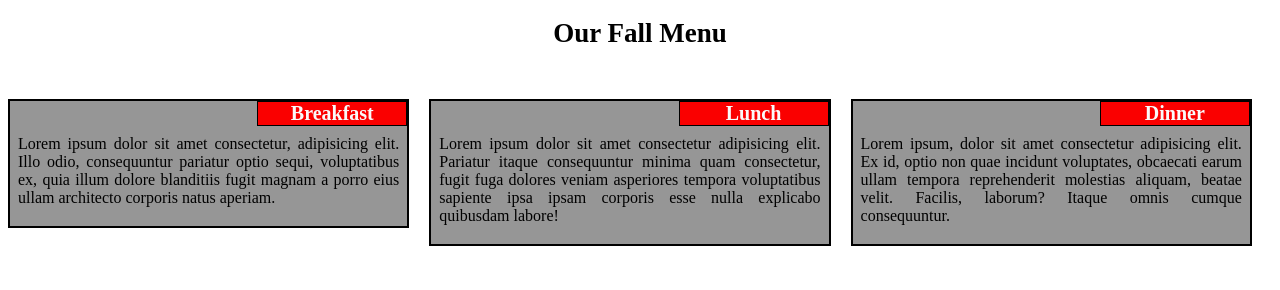
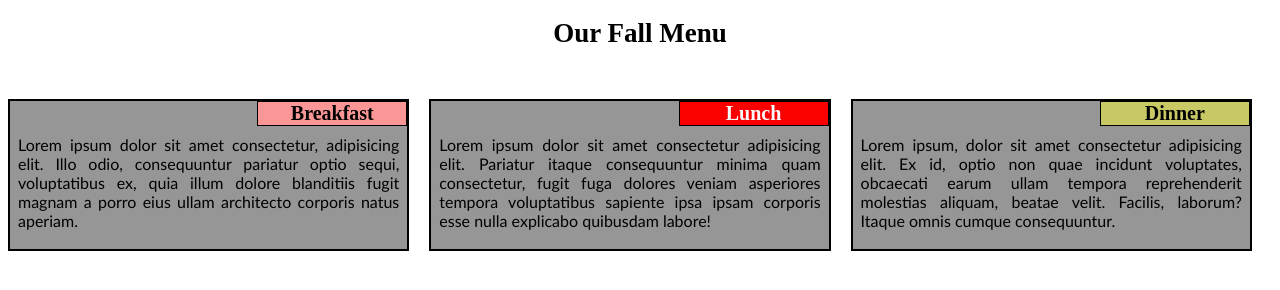
Before and after one commit to stelenchana01/Module2-Solution, a plain HTML site: page index.html in a window 1280 px wide. Drawn offline with Linux system fonts and the light colour scheme.

Commit message:
Final Solution

```diff
--- a/index.html
+++ b/index.html
@@ -11,7 +11,7 @@
 <body>
     <h1>Our Fall Menu</h1>
     <div class="row">
-        <div class="col-lg-4 col-md-6 sx-12">
+        <div class="col-lg-4 col-md-6 col-sm-12">
             <div class="section">
 
                 <span id="h2">Breakfast</span>
@@ -22,10 +22,10 @@
         </div>
     </div>
     <div class="row">
-        <div class="col-lg-4 col-md-6 sx-12">
+        <div class="col-lg-4 col-md-6 col-sm-12">
             <div class="section">
 
-                <span id="h2">Lunch</span>
+                <span id="h3">Lunch</span>
                 <p>Lorem ipsum dolor sit amet consectetur adipisicing elit. Pariatur itaque consequuntur minima quam
                     consectetur, fugit fuga dolores veniam asperiores tempora voluptatibus sapiente ipsa ipsam corporis
                     esse nulla explicabo quibusdam labore!</p>
@@ -33,10 +33,10 @@
         </div>
     </div>
     <div class="row">
-        <div class="col-lg-4 col-md-6 sx-12">
+        <div class="col-lg-4 col-md-6 col-sm-12">
             <div class="section">
 
-                <span id="h2">Dinner</span>
+                <span id="h4">Dinner</span>
                 <p>Lorem ipsum, dolor sit amet consectetur adipisicing elit. Ex id, optio non quae incidunt voluptates,
                     obcaecati earum ullam tempora reprehenderit molestias aliquam, beatae velit. Facilis, laborum?
                     Itaque omnis cumque consequuntur.</p>
--- a/module2-solution.css
+++ b/module2-solution.css
@@ -12,7 +12,7 @@
 
     p {
         padding: 15px 5px 0px 5px;
-        font-family: Georgia sans-serif;
+        font-family: 'Trebuchet MS', 'Lucida Sans Unicode', 'Lucida Grande', 'Lucida Sans', Arial, sans-serif;
         font-size: 16px;
         position: relative;
     }
@@ -36,15 +36,15 @@
         float: right; top :0; right: 0; margin: 0;
         position: absolute;
     }
-    #h1 {
+    #h2 {
         background-color: rgb(250, 150, 150);
         color: rgb(0, 0, 0);
     }
-    #h2 {
+    #h3 {
         background-color: rgb(250, 0, 0);
         color: rgb(250, 250, 250);
     }
-    #h3 {
+    #h4 {
         background-color: rgb(200, 200, 100);
         color: rgb(0, 0, 0);
     }
@@ -79,7 +79,7 @@
     /* Cell phone view */
     @media (max-width: 767px)  {
 
-    .col-sx-12 {
+    .col-sm-12 {
         float: left;
         width: 100%;
     }
```
